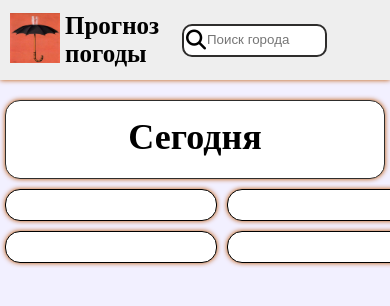
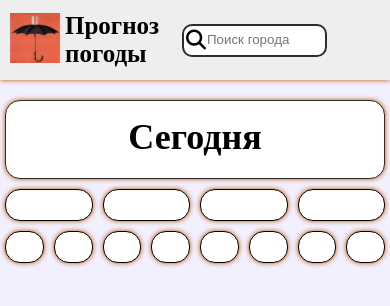
Before and after one commit to AlenaDance/test, a plain HTML site: page index.html in a window 390 px wide. Drawn offline with Linux system fonts and the light colour scheme; no server answers.

Commit message:
Update phone-style.css

```diff
--- a/phone-style.css
+++ b/phone-style.css
@@ -51,9 +51,6 @@
 .temperature2{
     font-size: 40px;
 }
-.cards, .day-card{
-    min-width:180px;
-}
 .weather-icon2{
     width:80px;
     height: 80px;
```
